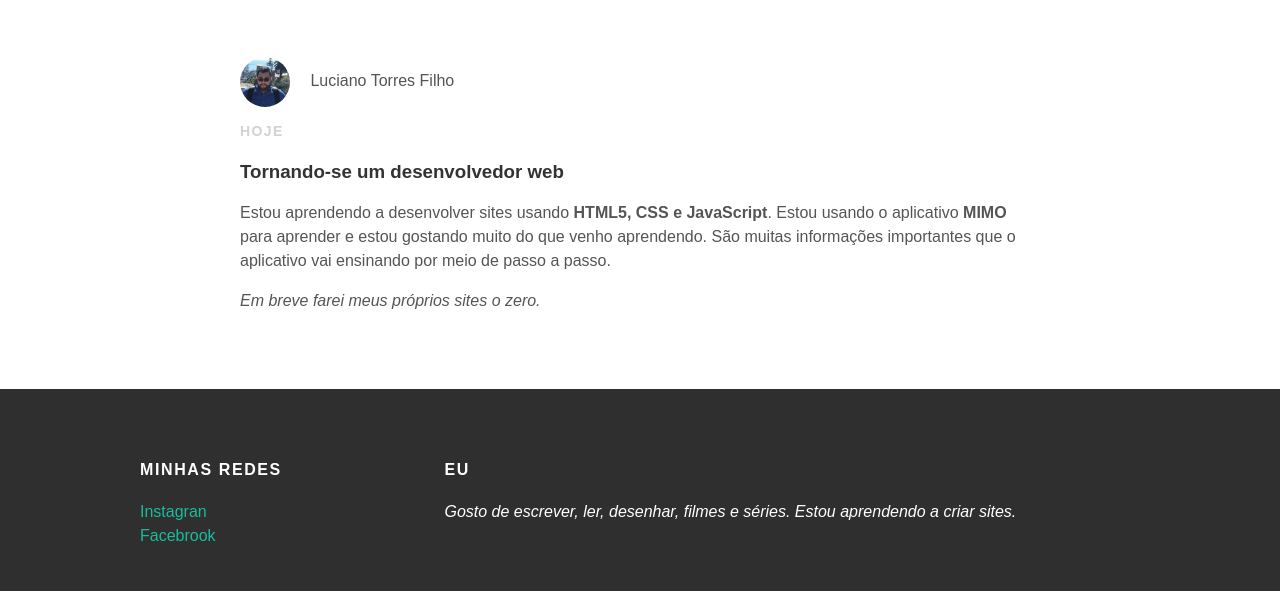
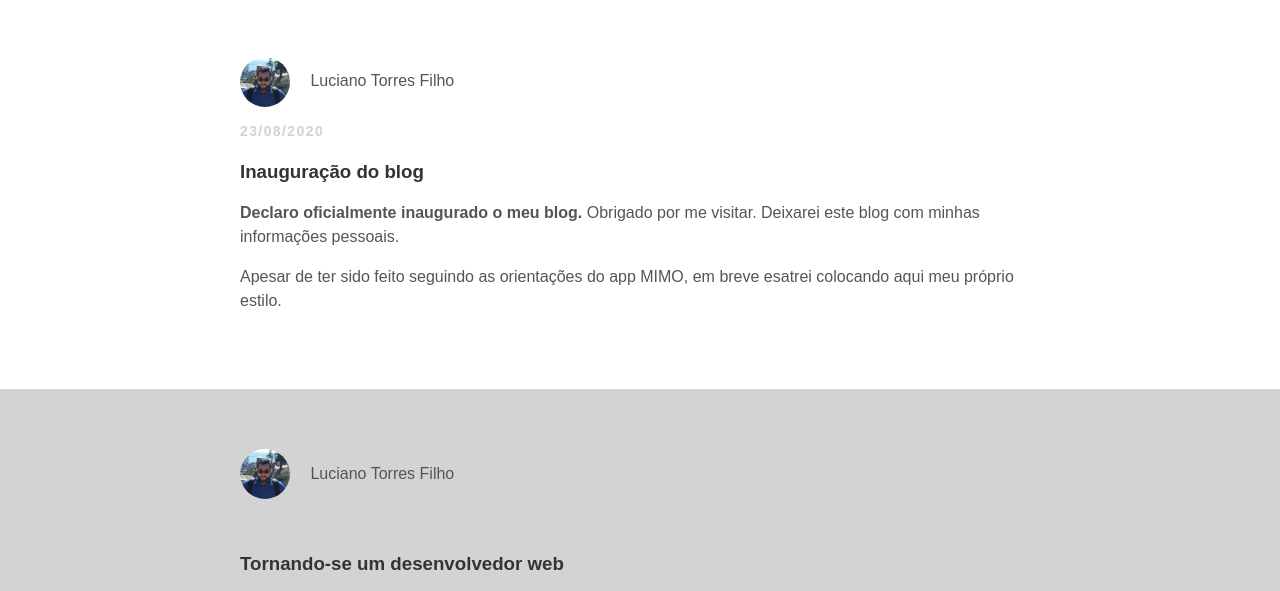
Before and after one commit to lucianotorresfilho/lucianotorresfilho.github.io, a plain HTML site: page index.html in a window 1280 px wide. Shown: the part 153-744 px from the top of the page. Drawn offline with Linux system fonts and the light colour scheme; a web font is replaced by a local one.

Commit message:
Update index.html

```diff
--- a/index.html
+++ b/index.html
@@ -28,7 +28,25 @@
               <img width="100"; heigth="100"; src="imagens/eu.png" alt="Eu">
               <span>Luciano Torres Filho</span>
             </div>
-            <p class="post-date">Hoje</p>
+            <p class="post-date">23/08/2020</p>
+           <!--TÍTULO DO POST-->
+              <h3 class="post-title">Inauguração do blog</h3>
+            <div class="post-content">
+              <!--Post-->
+              <p><strong>Declaro oficialmente inaugurado o meu blog.</strong> Obrigado por me visitar. Deixarei este blog com minhas informações pessoais.</p>
+              <p>Apesar de ter sido feito seguindo as orientações do app <span href="https://getmimo.com/">MIMO</span>, em breve esatrei colocando aqui meu próprio estilo.</p>
+            </div>
+            </div>
+          </div>
+    <!--AQUI TERMMINA UM POST-->
+    <!--AQUI COMEÇA UM POST-->
+          <div class="post-container">
+            <div class="post">
+            <div class="post-author">
+              <img width="100"; heigth="100"; src="imagens/eu.png" alt="Eu">
+              <span>Luciano Torres Filho</span>
+            </div>
+            <p class="post-date">23/08/2020</p>
            <h3 class="post-title">Tornando-se um desenvolvedor web</h3>
             <div class="post-content">
               <p>Estou aprendendo a desenvolver sites usando <strong>HTML5, CSS e JavaScript</strong>. Estou usando o aplicativo <strong>MIMO</strong> para aprender e estou gostando muito do que venho aprendendo. São muitas informações importantes que o aplicativo vai ensinando por meio de passo a passo.</p>
```
